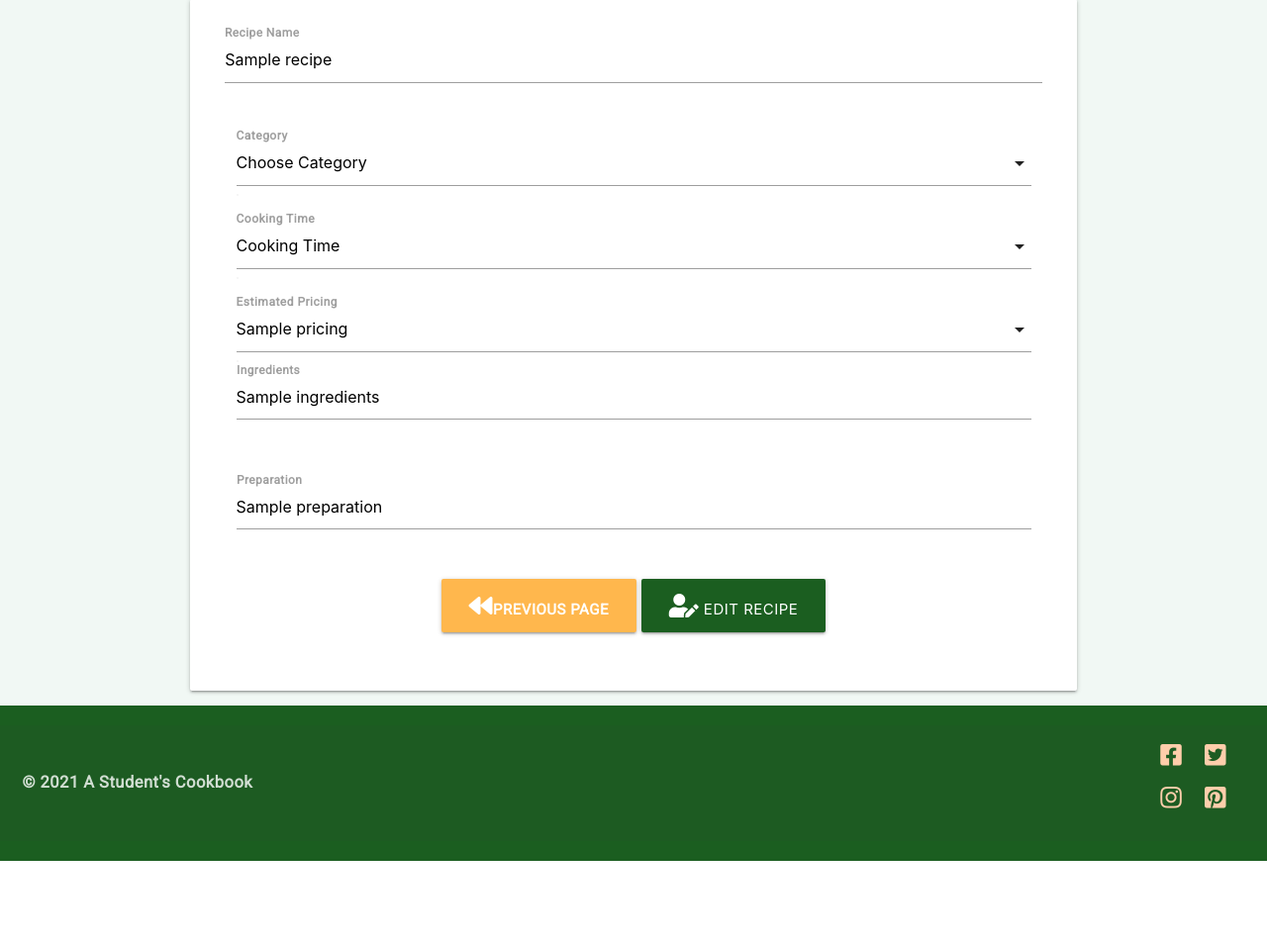
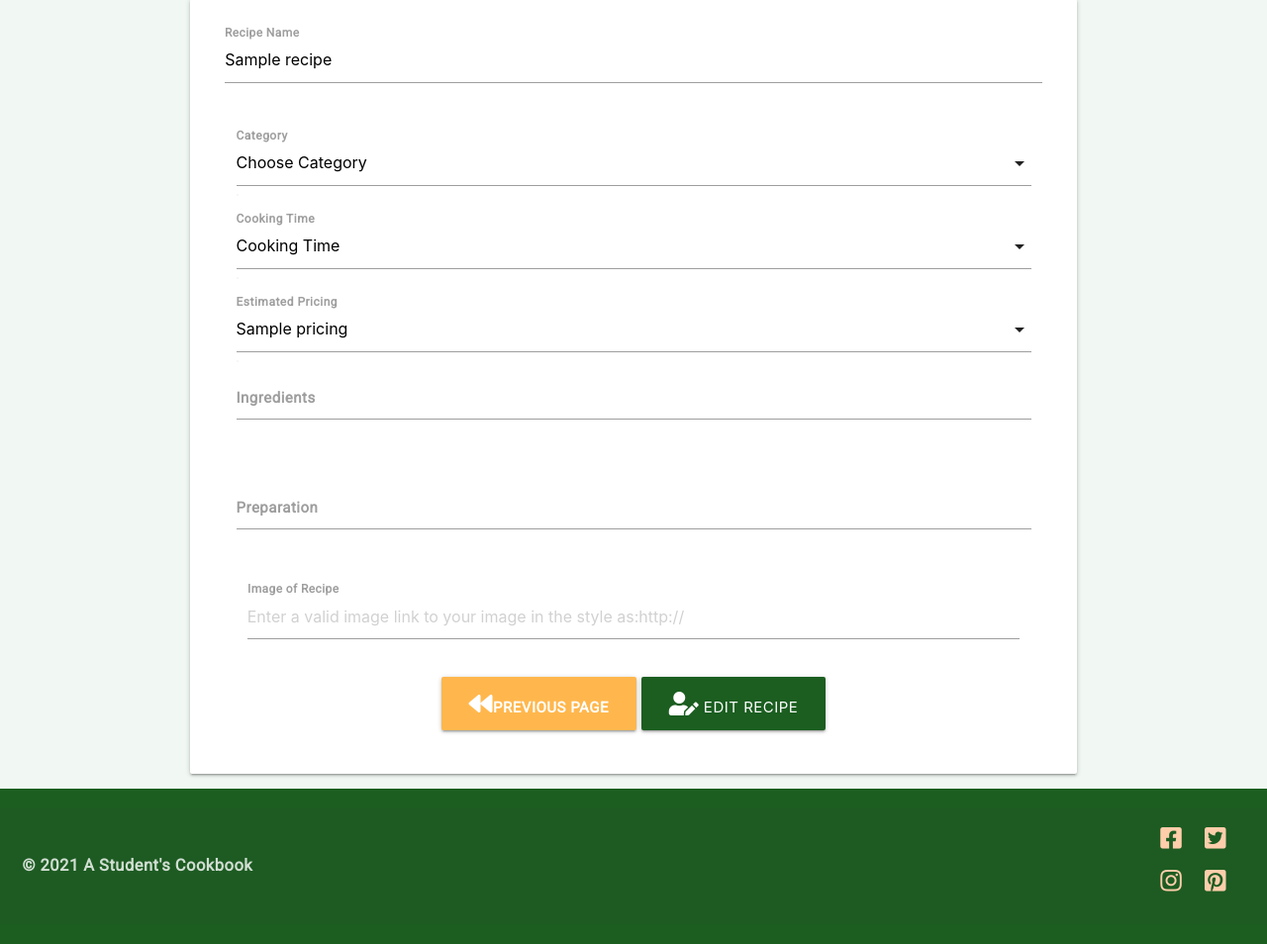
Before and after one commit to hddahdda/student_cookbook, a Flask app: template templates/edit_recipe.html in a window 1280 px wide. Shown: the part 181-1135 px from the top of the page at 99% size. Before the commit the page ends 1051 px from the top, so only its background shows below. Run offline with Flask 2, Linux system fonts and the light colour scheme; the template is opened without the code that fills it: most values are stand-ins (such as "Sample title", 1, 10 or a date in 2020); some libraries are stand-ins or nearby versions.

Commit message:
removed prefilled form in edit_recipe, added class to img in recipes.html

```diff
--- a/templates/edit_recipe.html
+++ b/templates/edit_recipe.html
@@ -61,8 +61,7 @@
         <!--------Ingredients section, with max and minmum length of characters-->
         <div class="input-field col s12">
           <textarea id="ingredients" name="ingredients"
-           minlength="5" maxlength="200" class="materialize-textarea validate" required>
-           {{- recipe.ingredients -}}</textarea>
+           minlength="5" maxlength="200" class="materialize-textarea validate" required></textarea>
           <label for="ingredients">Ingredients</label>
         </div>
       </div>
@@ -70,9 +69,14 @@
       <div class="row">
         <div class="input-field col s12">
           <textarea id="preparation" name="preparation"
-           minlength="10" maxlength="1000" class="materialize-textarea validate" required>
-          {{- recipe.preparation -}}</textarea>
+           minlength="10" maxlength="1000" class="materialize-textarea validate" required></textarea>
           <label for="preparation">Preparation</label>
+        </div>
+        </div>
+        <div class="input-field col s12">
+          <label for="image_src">Image of Recipe</label>
+            <input class="validate" id="image_src" name="image_src" type="url" pattern="https://.*"
+             required placeholder="Enter a valid image link to your image in the style as:http://">
         </div>
       </div>
       <!---- Buttons for returning to the previous page aswell as editing the recipe-->
--- a/templates/recipes.html
+++ b/templates/recipes.html
@@ -26,7 +26,7 @@
             <div class="col s12 m6 l4">
               <div class="card">
                 <div class="card-image">
-                  <img src="{{ recipe.image_src }}" alt="image of recipe">
+                  <img src="{{ recipe.image_src }}" class="recipes_image" alt="image of recipe">
                 </div>
                 <div class="card-content">
                   <h4 class="card-title">{{ recipe.recipe_name }}</h4>
```
